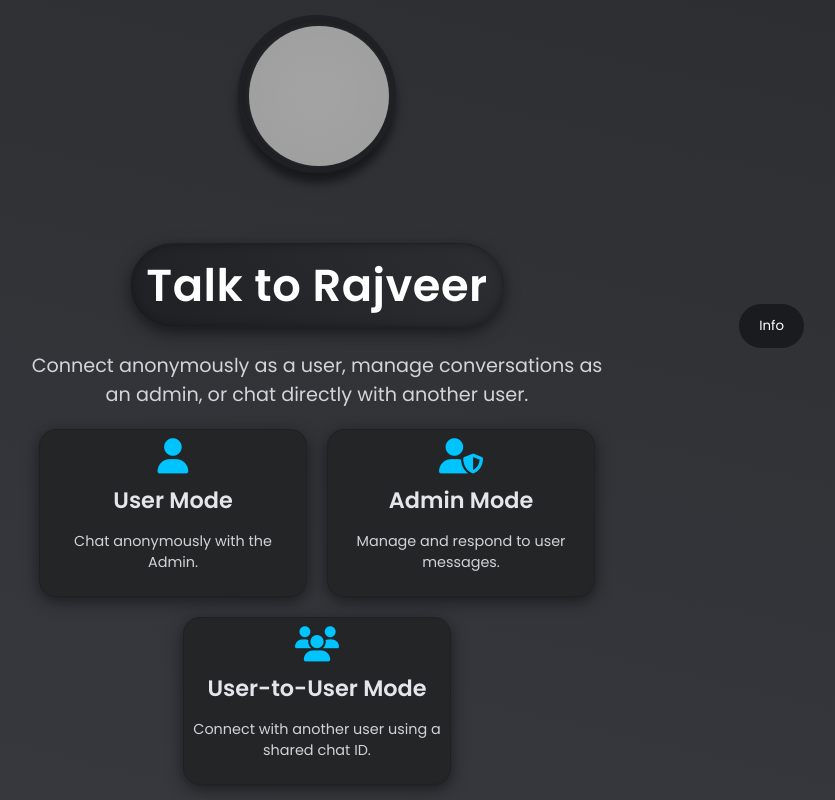
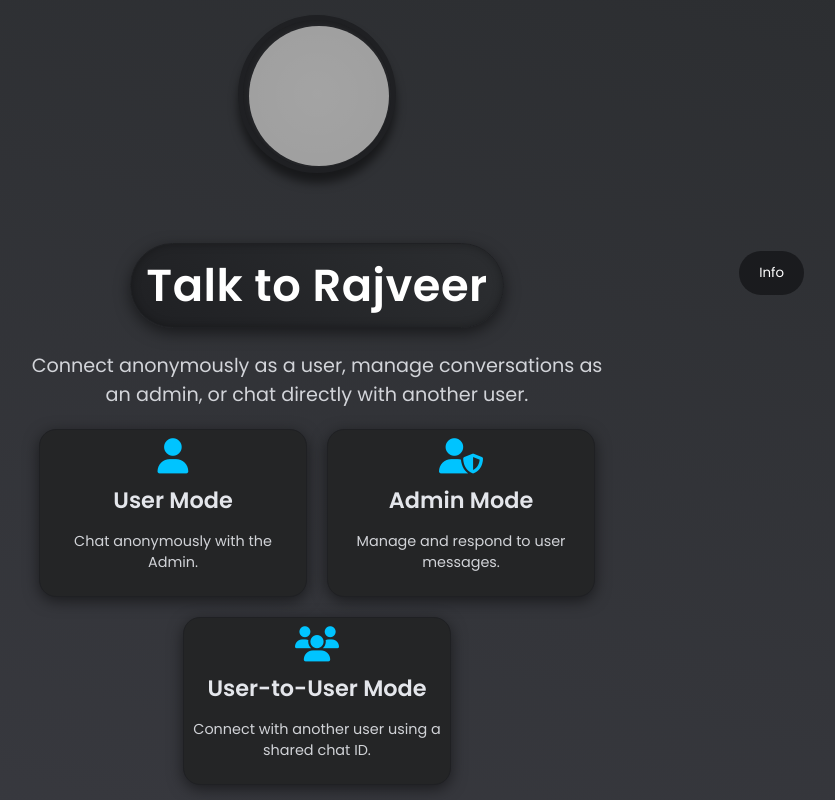
Before and after one commit to receptiveraj/TalktoRaj, a plain HTML site: page index.html in a window 1280 px wide. Shown: the whole page, without its empty margins (323-1158 px from the left). Drawn offline with Linux system fonts and the light colour scheme; grey boxes are pictures that could not be loaded.

Commit message:
Update index.html

```diff
--- a/index.html
+++ b/index.html
@@ -205,7 +205,7 @@
     }
     .info-button {
       position: absolute;
-      bottom: 447px;
+      bottom: 500px;
       right: 148px;
       padding: 12px 20px;
       background: var(--bg);
```
